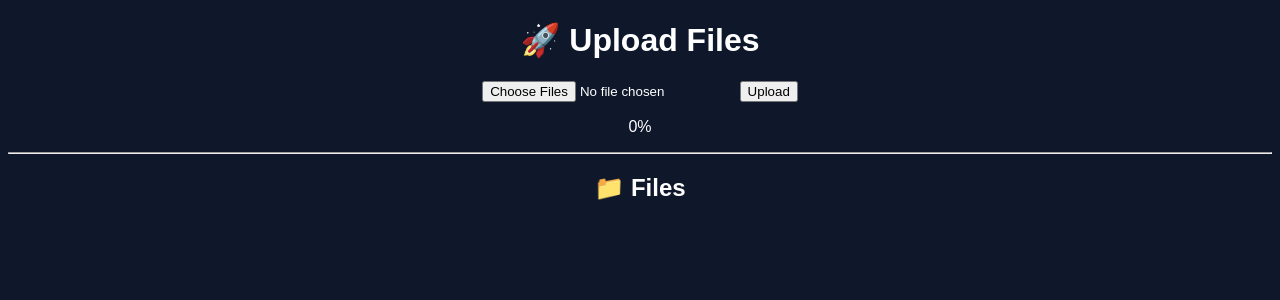
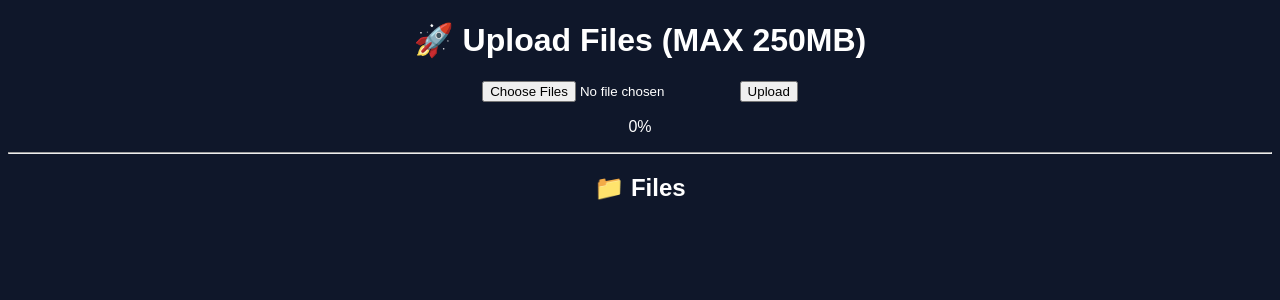
Before and after one commit to falinirianastephan24/cloudinary_mandefa_mijery, a Flask app: page / in a window 1280 px wide. Shown: the top 300 px of the page. Run offline with Flask 3, Linux system fonts and the light colour scheme; data that the repository does not hold is empty; some libraries are stand-ins or nearby versions.

Commit message:
site voatra

```diff
--- a/templates/index.html
+++ b/templates/index.html
@@ -1,7 +1,7 @@
 <!DOCTYPE html>
 <html>
 <head>
-    <title>Cloudinary Upload Pro</title>
+    <title>Upload PRO 250MB</title>
 
     <style>
         body {
@@ -37,7 +37,7 @@
 
 <body>
 
-<h1>🚀 Upload Files</h1>
+<h1>🚀 Upload Files (MAX 250MB)</h1>
 
 <form id="uploadForm">
     <input type="file" id="fileInput" multiple required>
@@ -96,8 +96,9 @@ document.addEventListener("DOMContentLoaded", function() {
 
         for (let file of files) {
 
-            if (file.size > 50 * 1024 * 1024) {
-                alert("File lehibe loatra");
+            // ✅ LIMIT 250MB
+            if (file.size > 250 * 1024 * 1024) {
+                alert(file.name + " lehibe loatra (max 250MB)");
                 continue;
             }
 
@@ -118,6 +119,12 @@ document.addEventListener("DOMContentLoaded", function() {
             };
 
             xhr.onload = async function() {
+
+                if (xhr.status !== 200) {
+                    alert("Erreur upload (mety mihoatra limit Cloudinary)");
+                    return;
+                }
+
                 let data = JSON.parse(xhr.responseText);
 
                 await fetch("/save", {
@@ -133,8 +140,15 @@ document.addEventListener("DOMContentLoaded", function() {
                 uploaded += file.size;
 
                 if (uploaded >= totalSize) {
-                    setTimeout(() => location.reload(), 500);
+                    setTimeout(() => {
+                        alert("Upload vita 🎉");
+                        location.reload();
+                    }, 500);
                 }
+            };
+
+            xhr.onerror = function() {
+                alert("Erreur réseau");
             };
 
             xhr.send(formData);
```
